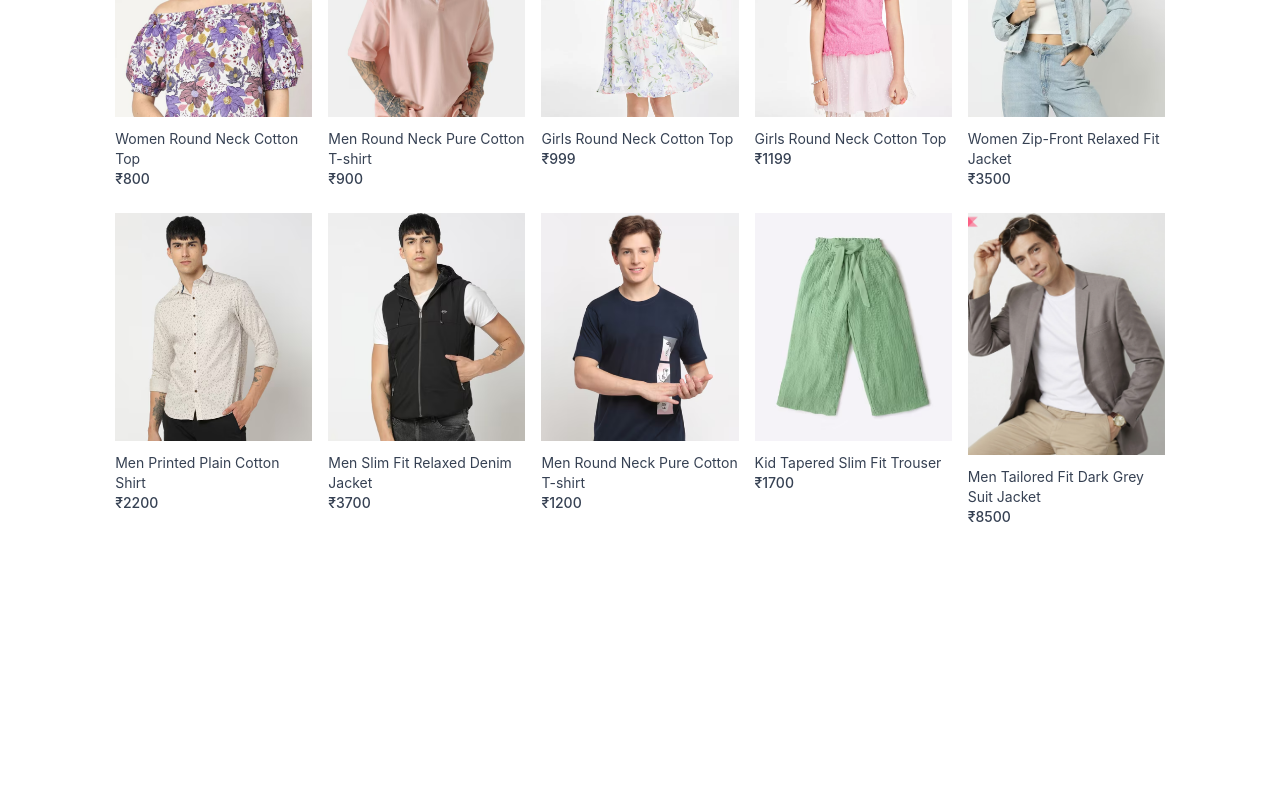
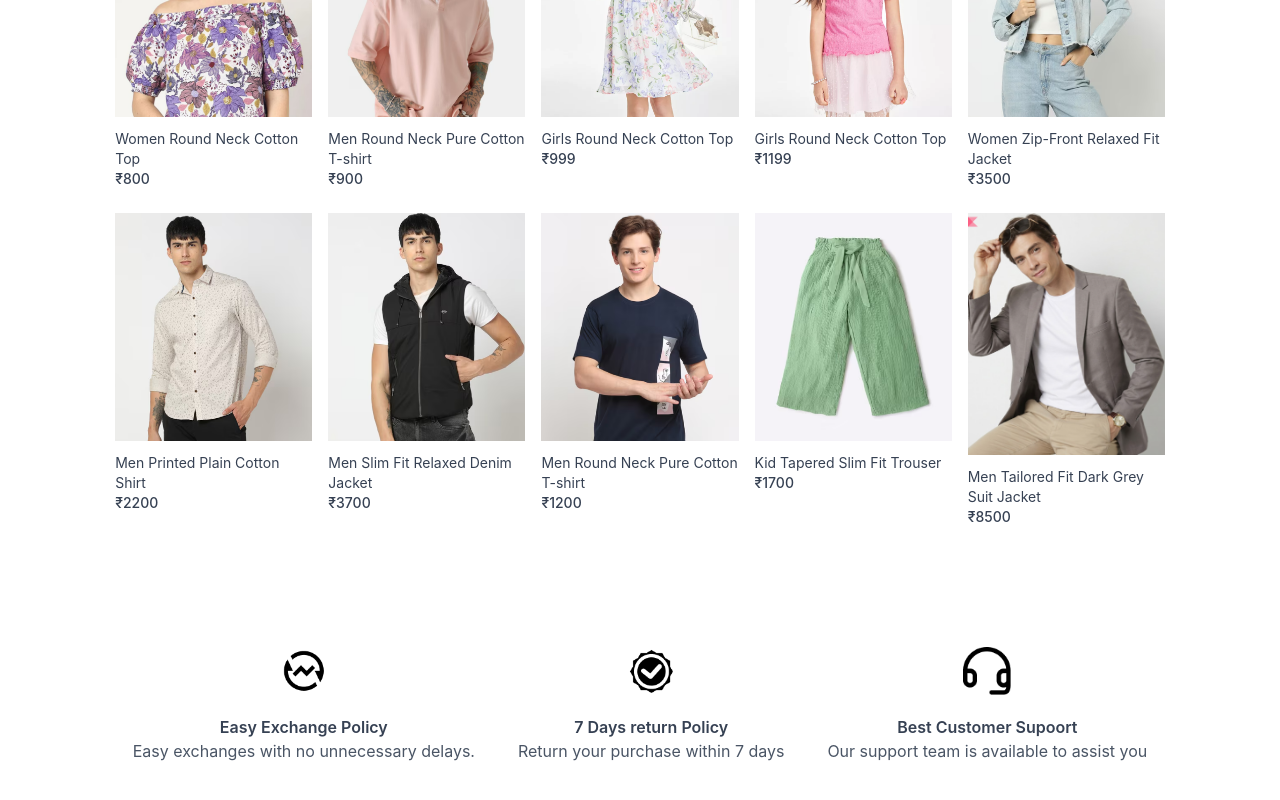
Before and after one commit to Ayush94Kumar/ShopBindas, a React (Vite) app in the folder frontend/: page / in a window 1280 px wide. Shown: the part 1646-2446 px from the top of the page. Before the commit the page ends 2213 px from the top, so only its background shows below. Built offline with nearby package versions, Linux system fonts and the light colour scheme.

Commit message:
Added OurPolicy

```diff
--- a/frontend/src/components/Home_front.jsx
+++ b/frontend/src/components/Home_front.jsx
@@ -11,7 +11,7 @@ const Home_front = () => {
                 <p className='w-8 md:w-11 h-[2px] bg-[#414141]'></p>
                 <p className='font-serif text-sm md:text-base'>OUR BESTSELLERS</p>
             </div>
-          <h1 class="font-serif text-3xl sm:py-3 lg:text-5xl leading-relaxed">Latest Arrivals</h1>
+          <h1 class="font-serif text-3xl sm:py-3 lg:text-5xl leading-relaxed">Trending & Premium</h1>
           <div className='flex items-center gap-2'>
             <p className='font-serif text-sm md:text-base'>Shop Now</p>
             <p className='w-8 md:w-11 h-[1px] bg-[#414141]'></p>
--- /dev/null
+++ b/frontend/src/components/OurPolicy.jsx
@@ -0,0 +1,26 @@
+import React from 'react'
+import { assets } from '../assets/assets'
+
+const OurPolicy = () => {
+  return (
+    <div className='flex flex-col sm:flex-row justify-around gap-12 sm:gap-2 text-center py-20 text-xs sm:text-sm md:text-base text-gray-700'>
+        <div>
+        <img src={assets.exchange_icon} className='w-12 m-auto mb-5' alt="" />
+        <p className='font-semibold' >Easy Exchange Policy</p>
+        <p className='text-gray-600'>Easy exchanges with no unnecessary delays.</p>
+        </div>
+        <div>
+        <img src={assets.quality_icon} className='w-12 m-auto mb-5' alt="" />
+        <p className='font-semibold' >7 Days return Policy</p>
+        <p className='text-gray-600'>Return your purchase within 7 days</p>
+        </div>
+        <div>
+        <img src={assets.support_img} className='w-12 m-auto mb-5' alt="" />
+        <p className='font-semibold' >Best Customer Supoort</p>
+        <p className='text-gray-600'>Our support team is available to assist you</p>
+        </div>
+    </div>
+  )
+}
+
+export default OurPolicy
--- a/frontend/src/pages/Home.jsx
+++ b/frontend/src/pages/Home.jsx
@@ -2,12 +2,14 @@ import React, { Component } from 'react'
 import Home_front from '../components/Home_front'
 import LatestCollection from '../components/LatestCollection'
 import BestSeller from '../components/BestSeller'
+import OurPolicy from '../components/OurPolicy'
 const Home = () => {
   return (
     <div>
       <Home_front/>
       <LatestCollection/>
       <BestSeller/>
+      <OurPolicy/>
     </div>
   )
 }
```
Also changed, not shown: frontend/src/components/BestSeller.jsx (+11 -11 lines).
